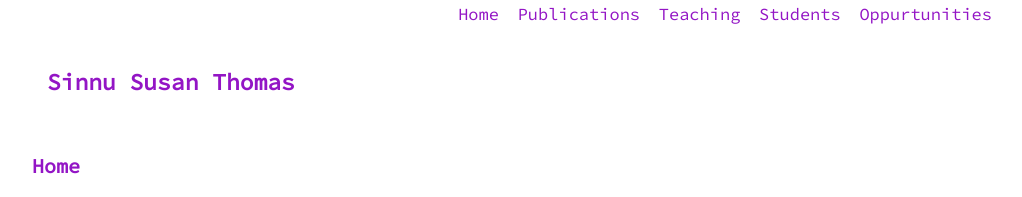
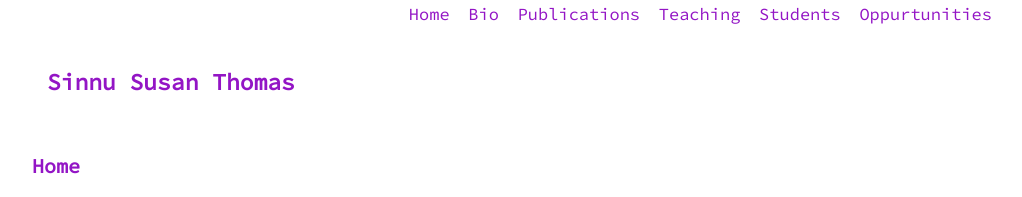
Before and after one commit to sinnuthomas/sinnuthomas.github.io, a Jekyll site: the page built from index.md, in a window 1280 px wide. Shown: the top 197 px of the page, without its empty margins (128-1150 px from the left). Built offline with Jekyll 4.4.1, drawn with Linux system fonts in a browser that asks for light colours.

Commit message:
Update default.html

```diff
--- a/_layouts/default.html
+++ b/_layouts/default.html
@@ -14,6 +14,7 @@
     <nav>
         <ul>
             <li><a href="{{site.baseurl}}/">Home</a></li>
+            <li><a href="{{site.baseurl}}/bio">Bio</a></li>
             <li><a href="{{site.baseurl}}/publications">Publications</a></li>
             <li><a href="{{site.baseurl}}/teaching">Teaching</a></li>
             <li><a href="{{site.baseurl}}/students">Students</a></li>
```
